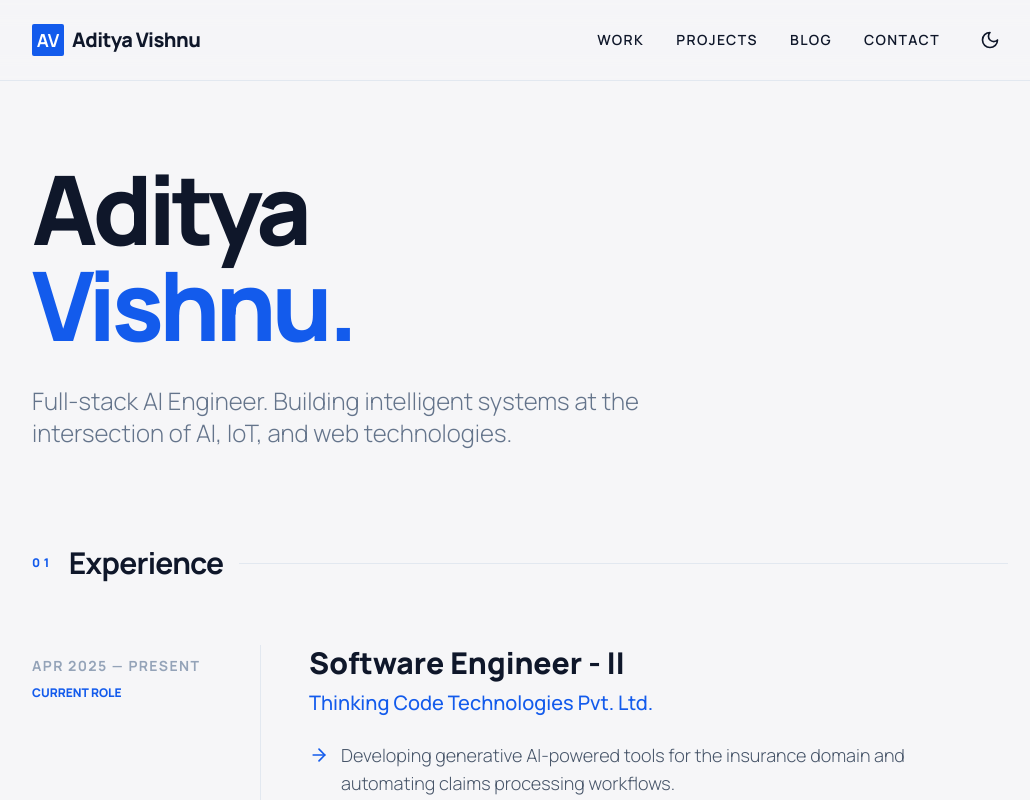
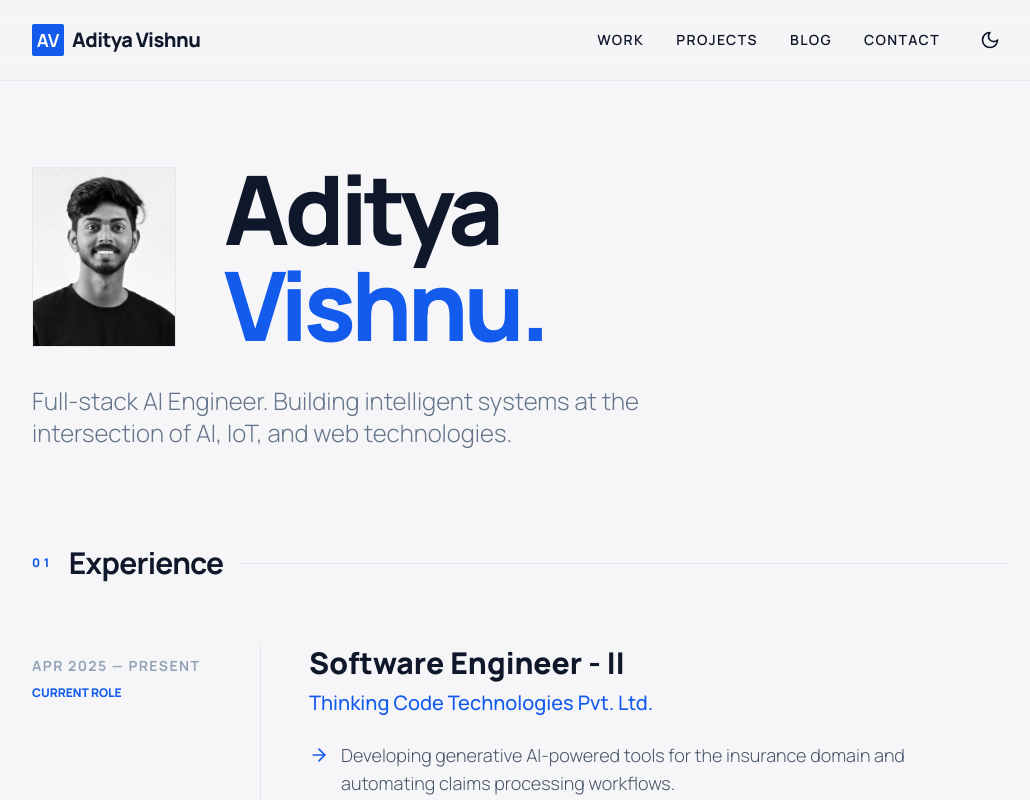
Before and after one commit to iamadityavishnu/iamadityavishnu.github.io, a Next.js app: page / in a window 1280 px wide. Shown: the top 800 px of the page, without its empty margins (120-1150 px from the left). Built offline with nearby package versions, Linux system fonts and the light colour scheme.

Commit message:
Added profile photo

```diff
--- a/src/pages/index.js
+++ b/src/pages/index.js
@@ -1,5 +1,6 @@
 import { ExternalLink, ArrowRight, ArrowUpRight } from "lucide-react";
 import { SiGithub } from "react-icons/si";
+import Image from "next/image";
 import data from "@/data/portfolio.json";
 import Layout from "@/components/Layout";
 
@@ -9,12 +10,24 @@ export default function Home() {
             <main className="max-w-5xl mx-auto px-6 py-20">
                 {/* Hero Section */}
                 <section className="mb-24">
-                    <h1 className="text-6xl md:text-8xl font-extrabold tracking-tighter mb-8 leading-none">
-                        {data.profile.firstName} <br />
-                        <span className="text-primary">
-                            {data.profile.lastName}.
-                        </span>
-                    </h1>
+                    <div className="flex items-center gap-8 md:gap-12 mb-8">
+                        <div className="shrink-0 border border-slate-200 dark:border-slate-800 overflow-hidden w-24 md:w-36">
+                            <Image
+                                src="/profile.jpg"
+                                alt={`${data.profile.firstName} ${data.profile.lastName}`}
+                                width={192}
+                                height={256}
+                                className="w-full object-cover grayscale hover:grayscale-0 transition-all duration-500"
+                                priority
+                            />
+                        </div>
+                        <h1 className="text-6xl md:text-8xl font-extrabold tracking-tighter leading-none">
+                            {data.profile.firstName} <br />
+                            <span className="text-primary">
+                                {data.profile.lastName}.
+                            </span>
+                        </h1>
+                    </div>
                     <p className="text-xl md:text-2xl text-slate-500 dark:text-slate-400 max-w-2xl font-light leading-relaxed">
                         {data.profile.tagline}
                     </p>
```
Also changed, not shown: public/profile.JPG (added).
